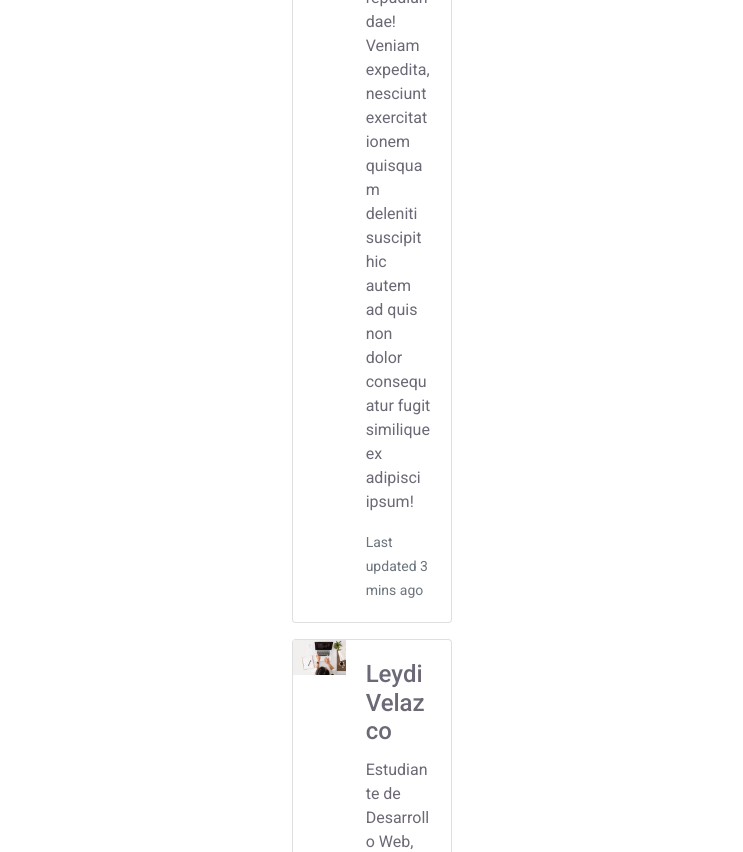
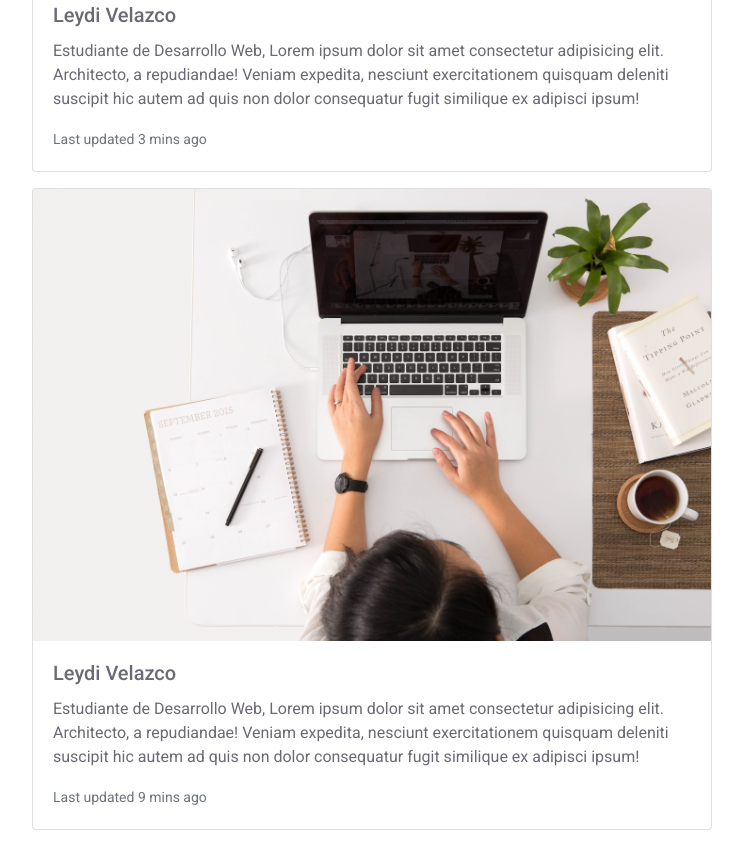
Before and after one commit to LeydiVH/isahandmade-project, a plain HTML site: page pages/conocenos.html in a window 1280 px wide. Shown: the part 808-1660 px from the top of the page, without its empty margins (268-1011 px from the left). Drawn offline with nearby package versions, Linux system fonts and the light colour scheme.

Commit message:
modified about-usp

```diff
--- a/pages/conocenos.html
+++ b/pages/conocenos.html
@@ -60,35 +60,24 @@
             <h2 class="founder__generalTitle">FUNDADORAS</h2>
 
             <div class="founder__card">
-                <div class="card mb-3" style="max-width: 540px;">
-                    <div class="row no-gutters">
-                      <div class="col-md-4">
-                        <img class="founder__image" src="../images/founder.jpg" alt="...">
-                      </div>
-                      <div class="col-md-8">
-                        <div class="card-body">
-                          <h4 class="card-title">Leydi Velazco</h4>
-                          <p class="card-text">Estudiante de Desarrollo Web, Lorem ipsum dolor sit amet consectetur adipisicing elit. Architecto, a repudiandae! Veniam expedita, nesciunt exercitationem quisquam deleniti suscipit hic autem ad quis non dolor consequatur fugit similique ex adipisci ipsum!</p>
-                          <p class="card-text"><small class="text-muted">Last updated 3 mins ago</small></p>
-                        </div>
-                      </div>
+                <div class="card mb-3">
+                    <img src="../images/founder.jpg" class="card-img-top" alt="...">
+                    <div class="card-body">
+                      <h5 class="card-title">Leydi Velazco</h5>
+                      <p class="card-text">Estudiante de Desarrollo Web, Lorem ipsum dolor sit amet consectetur adipisicing elit. Architecto, a repudiandae! Veniam expedita, nesciunt exercitationem quisquam deleniti suscipit hic autem ad quis non dolor consequatur fugit similique ex adipisci ipsum!</p>
+                      <p class="card-text"><small class="text-muted">Last updated 3 mins ago</small></p>
                     </div>
                 </div>
-                <div class="card mb-3" style="max-width: 540px;">
-                    <div class="row no-gutters">
-                      <div class="col-md-4">
-                        <img class="founder__image" src="../images/founder.jpg" alt="...">
-                      </div>
-                      <div class="col-md-8">
-                        <div class="card-body">
-                          <h4 class="card-title">Leydi Velazco</h4>
-                          <p class="card-text">Estudiante de Desarrollo Web, Lorem ipsum dolor sit amet consectetur adipisicing elit. Architecto, a repudiandae! Veniam expedita, nesciunt exercitationem quisquam deleniti suscipit hic autem ad quis non dolor consequatur fugit similique ex adipisci ipsum!</p>
-                          <p class="card-text"><small class="text-muted">Last updated 3 mins ago</small></p>
-                        </div>
-                      </div>
+                <div class="card mb-3">
+                    <img src="../images/founder.jpg" class="card-img-top" alt="...">
+                    <div class="card-body">
+                      <h5 class="card-title">Leydi Velazco</h5>
+                      <p class="card-text">Estudiante de Desarrollo Web, Lorem ipsum dolor sit amet consectetur adipisicing elit. Architecto, a repudiandae! Veniam expedita, nesciunt exercitationem quisquam deleniti suscipit hic autem ad quis non dolor consequatur fugit similique ex adipisci ipsum!</p>
+                      <p class="card-text"><small class="text-muted">Last updated 9 mins ago</small></p>
                     </div>
                 </div>
             </div>
+
 
         </section>
     </main>
--- a/styles/style-about.css
+++ b/styles/style-about.css
@@ -95,14 +95,15 @@
 }
 
 .founder__image {
-    width: 100%;
+    height: 100%;
     border-radius: 1%;
-    max-height: 900px;
+    max-height: 500px;
     object-fit: cover;
 }
 
 .founder__card {
-    margin: 0px 70vh;
+    margin: 0px 300px;
+    margin-bottom: 100px;
 }
 
 @media (max-width: 600px) {
--- a/styles/style.css
+++ b/styles/style.css
@@ -104,6 +104,7 @@
     font-weight: 500;
     font-size: 16px;
     text-align: center;
+    margin-top: 20px;
 }
 
 .product__paragraph {
```
Also changed, not shown: index.html (+0 -6 lines).
